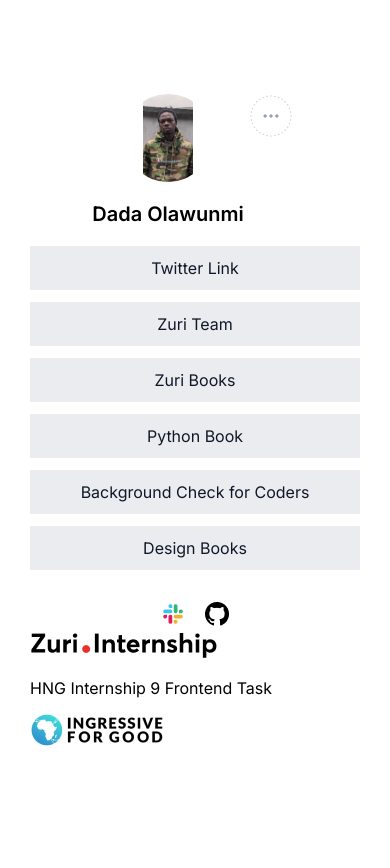
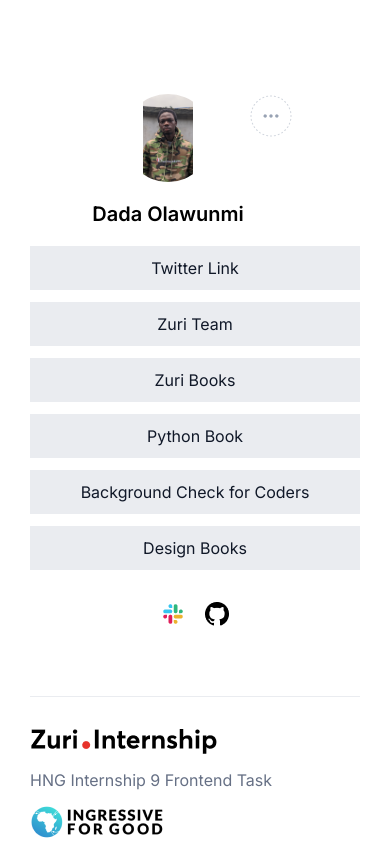
Before and after one commit to dread557/linktree, a React (Create React App) app: page / in a window 390 px wide. Before the commit the page ends 844 px from the top, so only its background shows below. Built offline with nearby package versions, Linux system fonts and the light colour scheme.

Commit message:
Style footer section

```diff
--- a/src/App.scss
+++ b/src/App.scss
@@ -68,6 +68,19 @@
             margin-top: 20px;
         }
     }
+
+    footer {
+        display: flex;
+        justify-content: space-between;
+        align-items: center;
+        padding-top: 25px;
+        margin-top: 70px;
+        border-top: 1px solid #EAECF0;
+
+        p {
+            color: #667085;
+        }
+    }
 }
 
 @media screen and (max-width: 768px) {
@@ -82,6 +95,11 @@
                 display: block;
             }
         }
+
+        footer {
+            flex-direction: column;
+            align-items: flex-start;
+        }
     }
 
 
```
